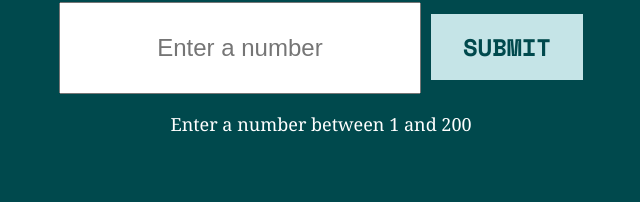
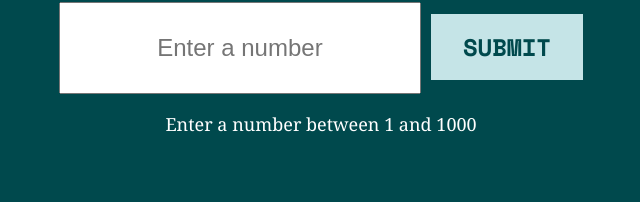
Before and after one commit to josh-umahi/acsa_feud_answer_sheet, a React (Create React App) app: page / in a window 1280 px wide. Shown: the part 113-315 px from the top of the page, without its empty margins (319-959 px from the left). Built offline with nearby package versions, Linux system fonts and the light colour scheme.

Commit message:
Updated to question range 1 to 1000

```diff
--- a/src/App.js
+++ b/src/App.js
@@ -10,7 +10,7 @@ const App = () => {
 
   const changeQuestion = (question_number_parameter) => {
     const question_number = parseInt(question_number_parameter.trim())
-    if (isNaN(question_number) || !Number.isInteger(question_number) || question_number < 1 || question_number > 200) {
+    if (isNaN(question_number) || !Number.isInteger(question_number) || question_number < 1 || question_number > 1000) {
       return
     }
 
@@ -32,7 +32,7 @@ const App = () => {
             <input onChange={e => set_number_input_entered(e.target.value)} type="text" placeholder='Enter a number' id="" />
             <button type="submit">submit</button>
           </div>
-          <p>Enter a number between 1 and 200</p>
+          <p>Enter a number between 1 and 1000</p>
         </form>
 
         {question &&
```
